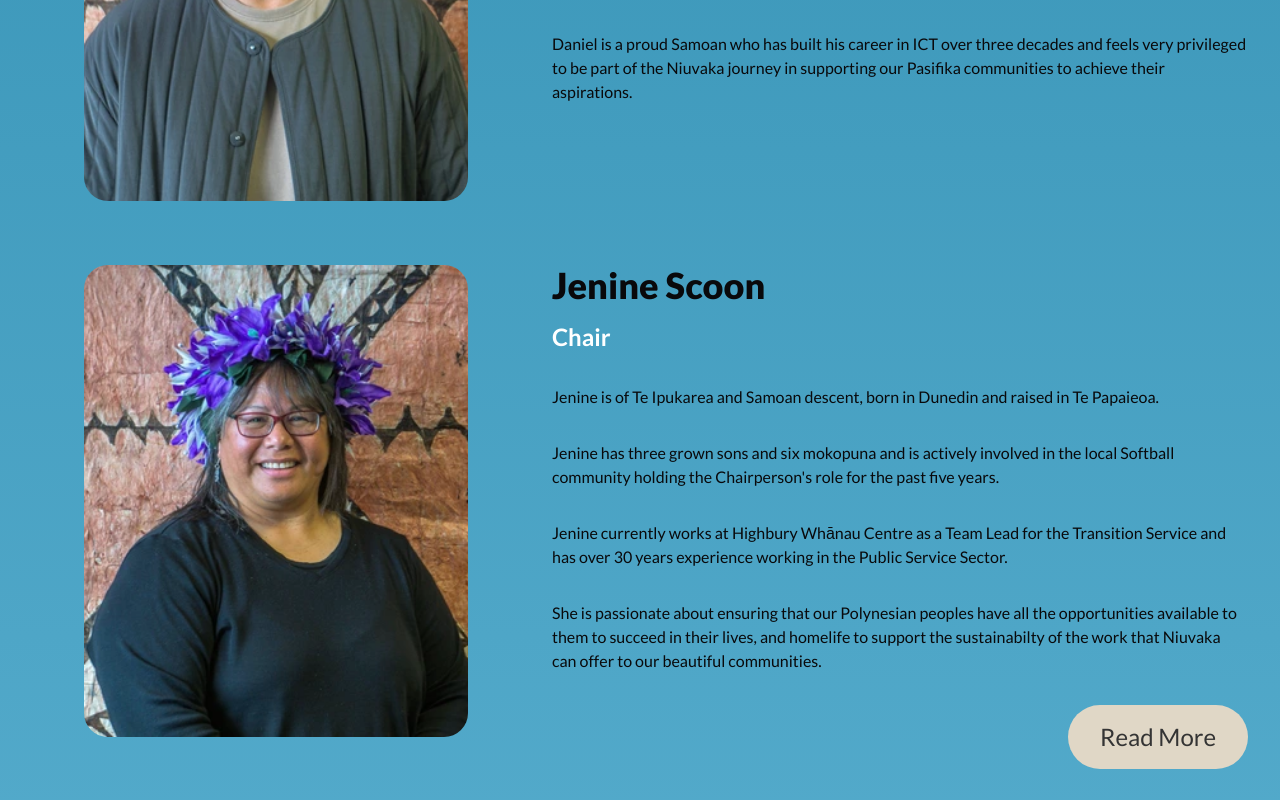
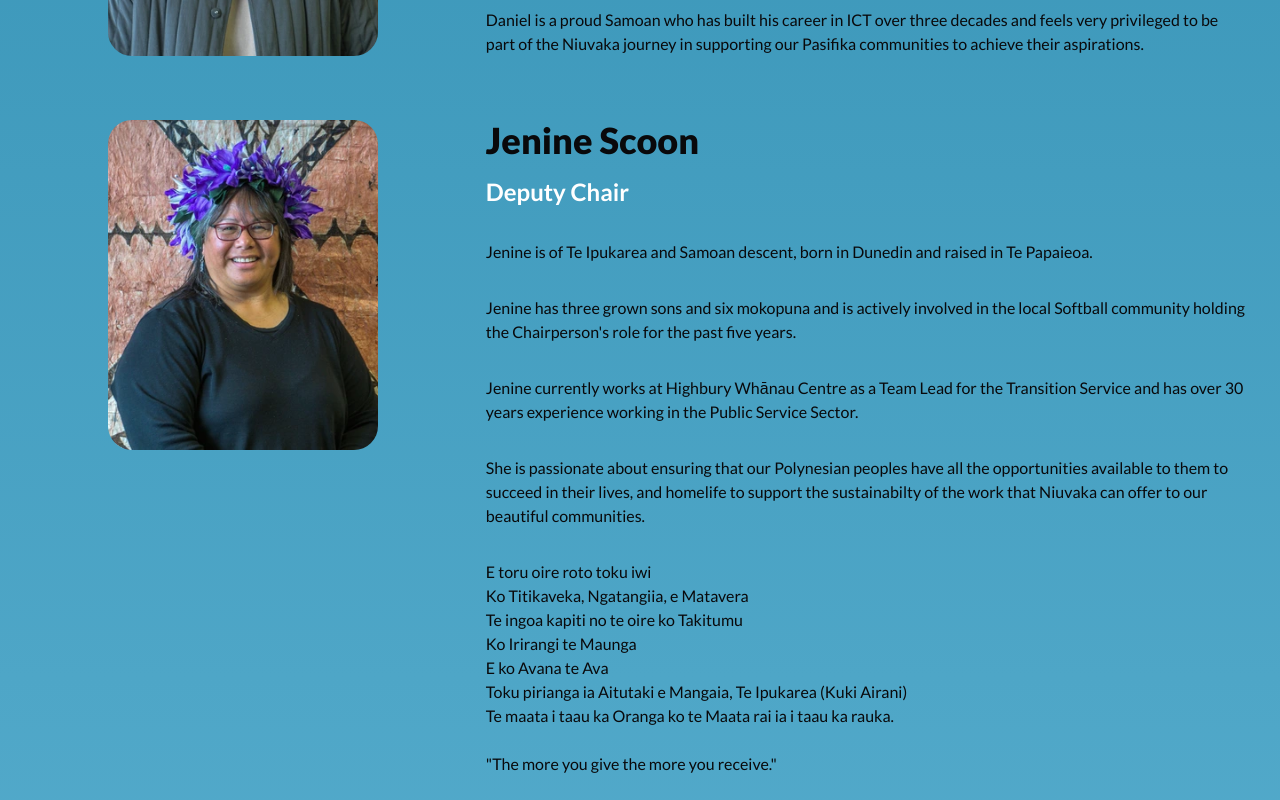
Before and after one commit to jhigger/niuvaka-trust, a Next.js app: page /about in a window 1280 px wide. Shown: the part 4420-5220 px from the top of the page. Built offline with nearby package versions, Linux system fonts and the light colour scheme.

Commit message:
feat: remove read more, update texts, text color and spacing

```diff
--- a/src/lib/constants.ts
+++ b/src/lib/constants.ts
@@ -142,7 +142,7 @@ export const staff = [
   {
     image: "/team/Stephanie Haami.webp",
     name: "Stephanie Haami",
-    role: "Health Service Manager",
+    role: "Pasifika Health Service Manager",
     description: "Aitutaki i te Kuki Airani, Rangitikei",
   },
   {
@@ -159,7 +159,7 @@ export const staff = [
   },
   {
     image: "/team/Andrew Mulitalo.webp",
-    name: "Andrew Mose Gu Mulitalo",
+    name: "Andrew Gu-Mulitalo",
     role: "Pasifika Navigator",
     description: "Letogo Apia, Iv’a Sava’i",
   },
@@ -186,7 +186,7 @@ export const staff = [
     image: "/team/Patricia Hadley.webp",
     name: "Patricia Hadley",
     role: "Pasifika Community Clinical Nurse",
-    description: "Afakasi Samoa, NZ European",
+    description: "Lotofaga Safata, Samoa, Waitaha, Aotearoa",
   },
   {
     image: "/team/Randy Freddie (Liuvaie).webp",
--- a/src/pages/about.tsx
+++ b/src/pages/about.tsx
@@ -1,10 +1,9 @@
 import Head from "next/head";
-import { Fragment, useState } from "react";
+import { Fragment } from "react";
 import Footer from "~/components/Footer";
 import CareerForm from "~/components/Forms/CareerForm";
 import Logo from "~/components/Logo";
 import Navbar from "~/components/Navbar";
-import { Button } from "~/components/ui/button";
 import { partners, staff } from "~/lib/constants";
 
 type GovernanceBoardType = {
@@ -12,7 +11,6 @@ type GovernanceBoardType = {
   name: string;
   role: string;
   description: React.ReactNode;
-  readMore?: React.ReactNode;
 };
 
 const governanceBoard: GovernanceBoardType[] = [
@@ -43,7 +41,7 @@ const governanceBoard: GovernanceBoardType[] = [
   {
     image: "/team/board/Jenine.webp",
     name: "Jenine Scoon",
-    role: "Chair",
+    role: "Deputy Chair",
     description: (
       <>
         <p>
@@ -66,9 +64,6 @@ const governanceBoard: GovernanceBoardType[] = [
           homelife to support the sustainabilty of the work that Niuvaka can
           offer to our beautiful communities.
         </p>
-      </>
-    ),
-    readMore: (
         <p>
           E toru oire roto toku iwi
           <br />
@@ -90,6 +85,7 @@ const governanceBoard: GovernanceBoardType[] = [
           <br />
           Meitaki Ma&apos;ata
         </p>
+      </>
     ),
   },
   {
@@ -125,17 +121,15 @@ const governanceBoard: GovernanceBoardType[] = [
           community-driven development, and social transformation in the
           Pacific.
         </p>
-      </>
-    ),
-    readMore: (
         <p>
           Suli&apos;s doctoral research explored indigenous alternative economic
           development on customary land in the Pacific through decolonised
-        indigenous methodologies. His interests also include developing cohesion
-        between Pasifika community providers and research, and he also
-        co-developed the new Pacific Studies courses at the University of
+          indigenous methodologies. His interests also include developing
+          cohesion between Pasifika community providers and research, and he
+          also co-developed the new Pacific Studies courses at the University of
           Canterbury, New Zealand, in 2024.
         </p>
+      </>
     ),
   },
   {
@@ -165,10 +159,6 @@ const governanceBoard: GovernanceBoardType[] = [
           Pūrehuroa and has a background in the education sector, specifically
           within total immersion Māori language settings.
         </p>
-      </>
-    ),
-    readMore: (
-      <>
         <p>
           Tawhiti has given extensive contributions to the health sector and the
           Whānau Ora movement including as Co-Project Lead for the establishment
@@ -190,24 +180,16 @@ const governanceBoard: GovernanceBoardType[] = [
   },
 ];
 
-const BoardItem = ({
-  image,
-  name,
-  role,
-  description,
-  readMore,
-}: GovernanceBoardType) => {
-  const [isReadMore, setIsReadMore] = useState(false);
-
+const BoardItem = ({ image, name, role, description }: GovernanceBoardType) => {
   return (
     <div
       key={name}
-      className="mx-auto grid max-w-screen-2xl grid-cols-1 place-items-start justify-items-center gap-8 lg:grid-cols-12"
+      className="mx-auto grid max-w-screen-xl grid-cols-1 place-items-start justify-items-center gap-8 lg:grid-cols-11"
     >
       <img
         src={image}
         alt={role}
-        className="col-span-full aspect-[13/16] w-full max-w-sm rounded-3xl object-cover lg:col-span-5"
+        className="col-span-full h-full max-h-[330px] w-full max-w-[270px] rounded-3xl object-cover lg:col-span-4"
         loading="lazy"
       />
 
@@ -219,15 +201,6 @@ const BoardItem = ({
           </span>
         </h3>
         {description}
-        {isReadMore && readMore}
-        {readMore && (
-          <Button
-            className="mt-auto hidden self-center rounded-full bg-coffee-50 p-8 text-2xl lg:flex lg:self-end"
-            onClick={() => setIsReadMore(!isReadMore)}
-          >
-            {isReadMore ? "Read Less" : "Read More"}
-          </Button>
-        )}
       </div>
     </div>
   );
@@ -323,6 +296,7 @@ export default function About() {
                   the pacific, the background behind the sails inside of the
                   coconut can also be looked at as the horizon coming off the
                   water.
+                  <br />
                   <br />
                   Niuvaka Trust is the body of the vaka - navigating, exploring,
                   researching and guiding development and interventions which
@@ -482,7 +456,9 @@ export default function About() {
                     </div>
                     <div className="text-2xl font-black">{name}</div>
                     <div className="max-h-0 overflow-hidden opacity-0 transition-all duration-200 ease-in-out group-hover:max-h-48 group-hover:opacity-100">
-                      <div className="text-xl font-bold">{role}</div>
+                      <div className="text-xl font-bold text-coffee-400">
+                        {role}
+                      </div>
                       <div className="text-xl font-normal">{description}</div>
                     </div>
                   </div>
@@ -534,22 +510,27 @@ export default function About() {
               Work With Us
             </h2>
             <p className="max-w-screen-lg text-center text-lg lg:text-2xl">
+              Niuvaka Trust has a vision for Tagata Pasifika to be Thriving,
+              Flourishing and Resilient. We work with Tagata Pasifika, Pasifika
+              families & Pasifika communities for the realisation of their
+              aspirations and do this through partnering to build capacity &
+              capability of Pasifika communities. We aim to achieve our Vision
+              through the delivery of our health, social, training & employment
+              services as well as our community-led projects & initiatives.
+              <br />
+              <br />
               Join the Niuvaka Trust team to be an important part of making a
               real difference for Pasifika communities that we serve. We are a
-              small team of dedicated and friendly staff, in an organisation
+              small team of 14 dedicated and friendly staff, in an organisation
               that is growing and developing. The environment is lively and
               perfect for someone who is passionate about advancing aspirations
-              for Tagata Pasifika.
-              <br />
-              <br />
-              Niuvaka Trust is a Pasifika community provider covering the
-              MidCentral region providing health, social services, training and
-              employment support. We support and encourage this by providing
-              opportunities to Pasifika communities and connecting Tagata
-              Pasifika to support services for the best possible outcomes.
-              Niuvaka Trust has a holistic approach to our work, this is
-              reflected in the services we provide with and for Pasifika
-              communities.
+              for Tagata Pasifika. Niuvaka Trust is a Not-for-Profit Pasifika
+              Charitable Trust based in Palmerston North covering the MidCentral
+              region providing opportunities to Pasifika communities and
+              connecting Tagata Pasifika to support services for the best
+              possible outcomes. Niuvaka Trust has a holistic approach to our
+              work, this is reflected in the services we provide with and for
+              Pasifika communities.
             </p>
 
             <CareerForm />
```
Lines whose indentation alone changed are shown as unchanged.
